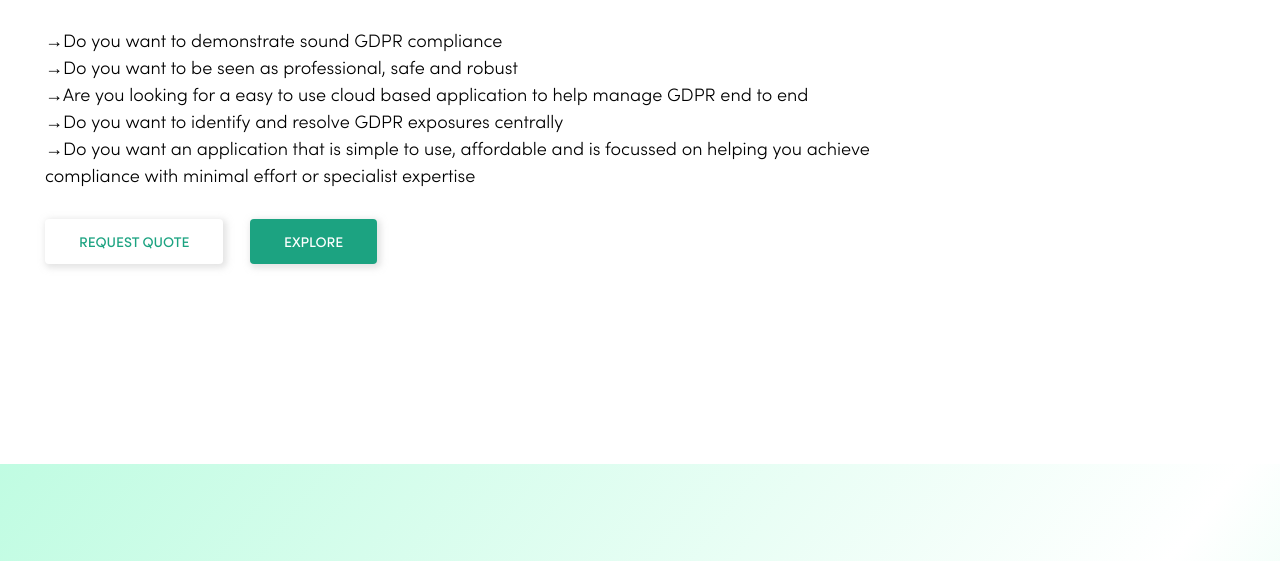
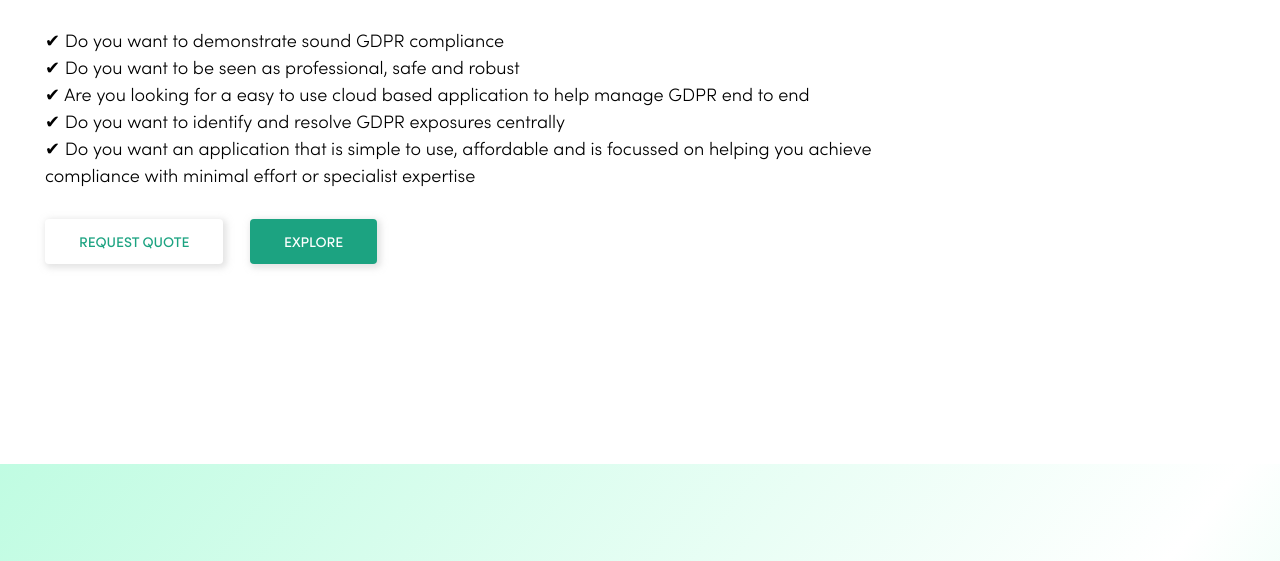
Before and after one commit to riskpin/rp.github.io, a plain HTML site: page index1.html in a window 1280 px wide. Shown: the part 236-797 px from the top of the page. Drawn offline with nearby package versions, Linux system fonts and the light colour scheme; a script that the page names is missing.

Commit message:
Update index1.html

```diff
--- a/index1.html
+++ b/index1.html
@@ -115,11 +115,11 @@
                 <div class="Cover__text">
                     <h1 class="Header Header--cover" data-aos="reveal-up" data-aos-duration="700" style="font-size: 35px;">GDPR Compliance Management for Start-Ups</h1>
                     <p class="Header--cover__description" data-aos="reveal-up" data-aos-duration="700" data-aos-delay="100">
-                         &#8594;Do you want to demonstrate sound GDPR compliance
-                        <br /> &#8594;Do you want to be seen as professional, safe and robust
-                        <br /> &#8594;Are you looking for a easy to use cloud based application to help manage GDPR end to end
-                        <br /> &#8594;Do you want to identify and resolve GDPR exposures centrally
-                        <br /> &#8594;Do you want an application that is simple to use, affordable and is focussed on helping you achieve compliance with minimal effort or specialist expertise
+                         &#10004; Do you want to demonstrate sound GDPR compliance
+                        <br /> &#10004; Do you want to be seen as professional, safe and robust
+                        <br /> &#10004; Are you looking for a easy to use cloud based application to help manage GDPR end to end
+                        <br /> &#10004; Do you want to identify and resolve GDPR exposures centrally
+                        <br /> &#10004; Do you want an application that is simple to use, affordable and is focussed on helping you achieve compliance with minimal effort or specialist expertise
 
                     </p>
 
```
